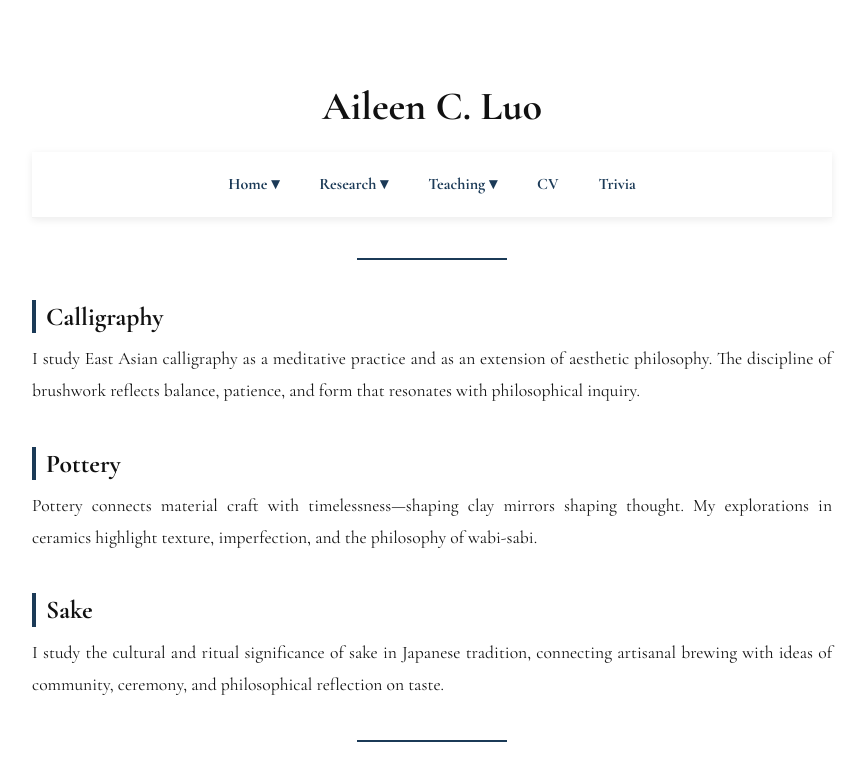
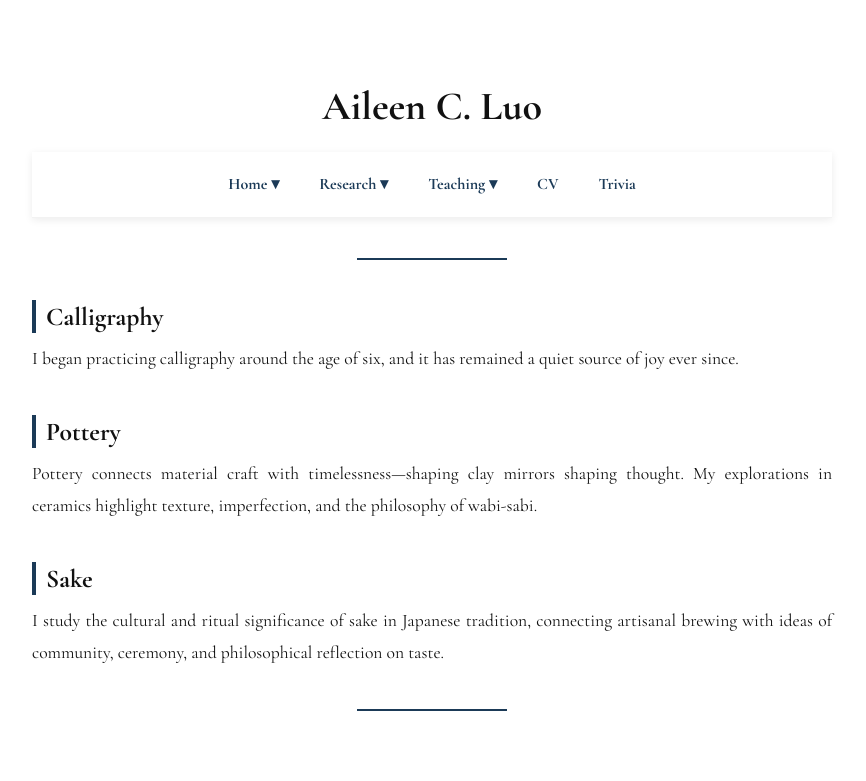
Before and after one commit to aileencluo/aileencluo.github.io, a Jekyll site: the page built from trivia.md, in a window 1280 px wide. Shown: the top 781 px of the page, without its empty margins (208-1074 px from the left). Built offline with Jekyll 4.4.1, drawn with Linux system fonts in a browser that asks for light colours.

Commit message:
Update trivia.md

```diff
--- a/trivia.md
+++ b/trivia.md
@@ -8,9 +8,7 @@ title: Trivia
 <!-- ===== Calligraphy ===== -->
 <h2 id="calligraphy" style="font-size:1.6em; margin-top:40px; border-left:4px solid #1B3A57; padding-left:10px;">Calligraphy</h2>
 <p>
-  I study East Asian calligraphy as a meditative practice and as an extension of aesthetic
-  philosophy. The discipline of brushwork reflects balance, patience, and form that resonates
-  with philosophical inquiry.
+  I began practicing calligraphy around the age of six, and it has remained a quiet source of joy ever since.
 </p>
 
 <!-- ===== Pottery ===== -->
```
